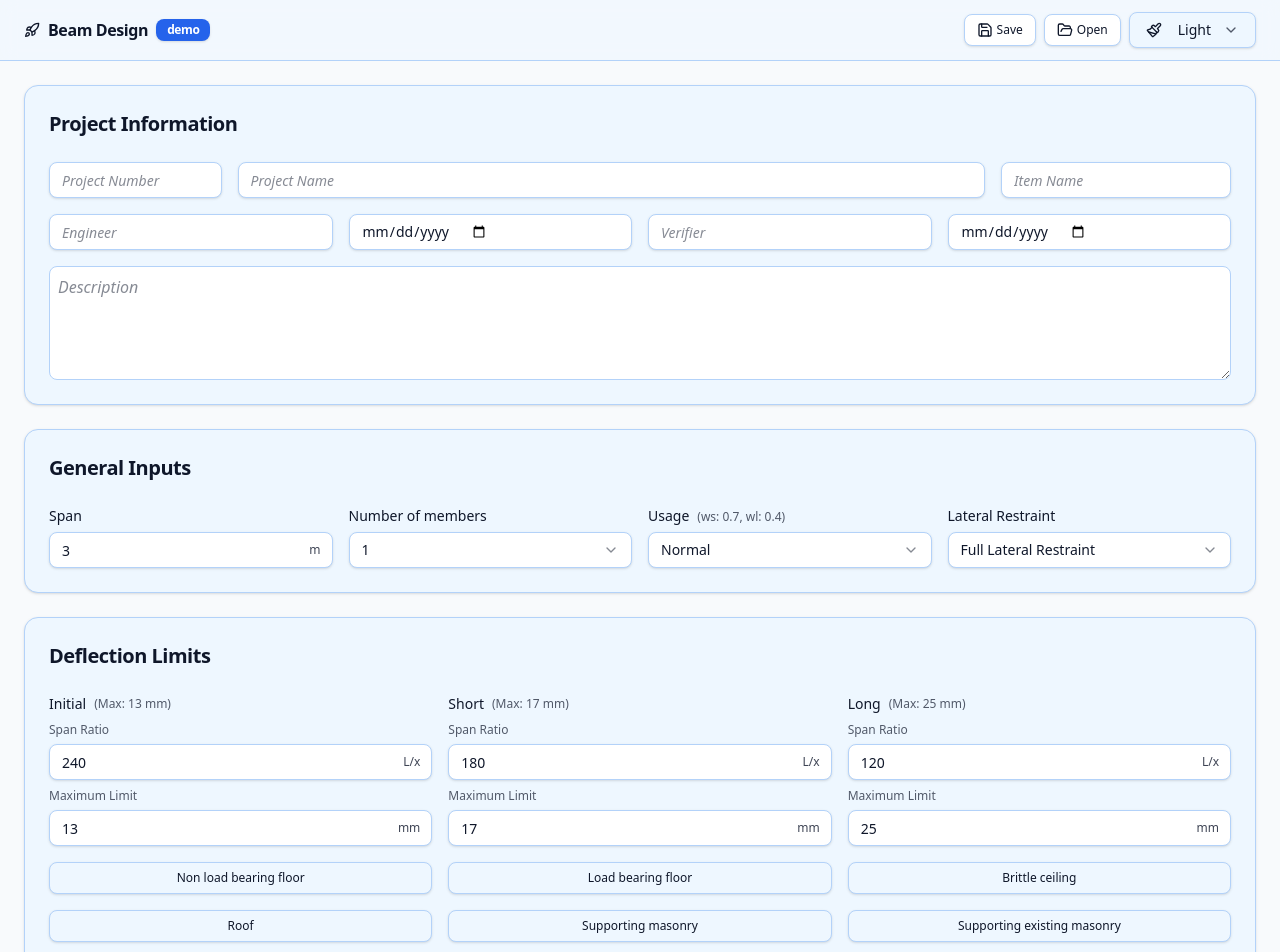
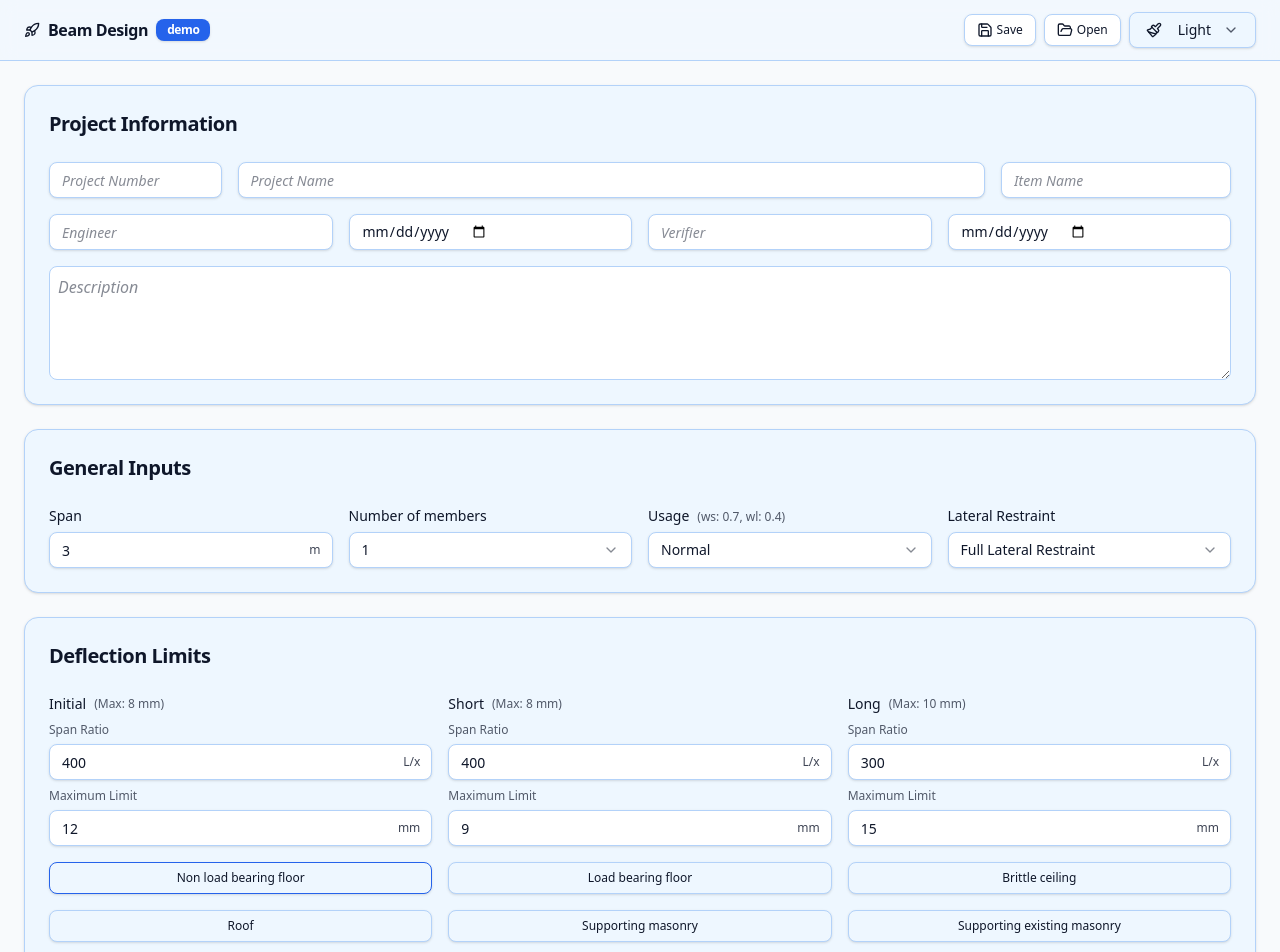
Before and after one commit to dhadley70/BeamDesignTS, a React (Vite) app: page / in a window 1280 px wide. Shown: the top 952 px of the page. Built offline with nearby package versions, Linux system fonts and the light colour scheme.

Commit message:
Use first preset from deflection_presets.json as default for deflection limits

```diff
--- a/src/App.tsx
+++ b/src/App.tsx
@@ -45,6 +45,7 @@ import type { DeflectionLimits } from "@/components/deflectionLimits"
 
 /* ---------------- Project Info Hook ---------------- */
 import { useProjectInfo, ProjectInfoCard } from "@/components/projectInfo"
+import deflectionPresets from "@/data/deflection_presets.json"
 
 /* ---------------- App ---------------- */
 export default function App() {
@@ -120,22 +121,24 @@ export default function App() {
       console.error('Error loading deflection limits:', error)
     }
 
-    // Default limits
+    // Use first preset from deflection_presets.json as default
+    const firstPreset = deflectionPresets[0];
+
     return {
       initial: {
-        spanRatio: 240,  // Span/240
-        maxLimit: (generalInputs.span * 1000 / 240) / 1000,
-        maxDeflection: calculateMaxDeflection(generalInputs.span, 240, (generalInputs.span * 1000 / 240) / 1000)
+        spanRatio: firstPreset.inst.ratio,
+        maxLimit: firstPreset.inst.max / 1000, // Convert from mm to meters
+        maxDeflection: calculateMaxDeflection(generalInputs.span, firstPreset.inst.ratio, firstPreset.inst.max / 1000)
       },
       short: {
-        spanRatio: 180,  // Span/180
-        maxLimit: (generalInputs.span * 1000 / 180) / 1000,
-        maxDeflection: calculateMaxDeflection(generalInputs.span, 180, (generalInputs.span * 1000 / 180) / 1000)
+        spanRatio: firstPreset.short.ratio,
+        maxLimit: firstPreset.short.max / 1000, // Convert from mm to meters
+        maxDeflection: calculateMaxDeflection(generalInputs.span, firstPreset.short.ratio, firstPreset.short.max / 1000)
       },
       long: {
-        spanRatio: 120,  // Span/120
-        maxLimit: (generalInputs.span * 1000 / 120) / 1000,
-        maxDeflection: calculateMaxDeflection(generalInputs.span, 120, (generalInputs.span * 1000 / 120) / 1000)
+        spanRatio: firstPreset.long.ratio,
+        maxLimit: firstPreset.long.max / 1000, // Convert from mm to meters
+        maxDeflection: calculateMaxDeflection(generalInputs.span, firstPreset.long.ratio, firstPreset.long.max / 1000)
       }
     }
   }
```
